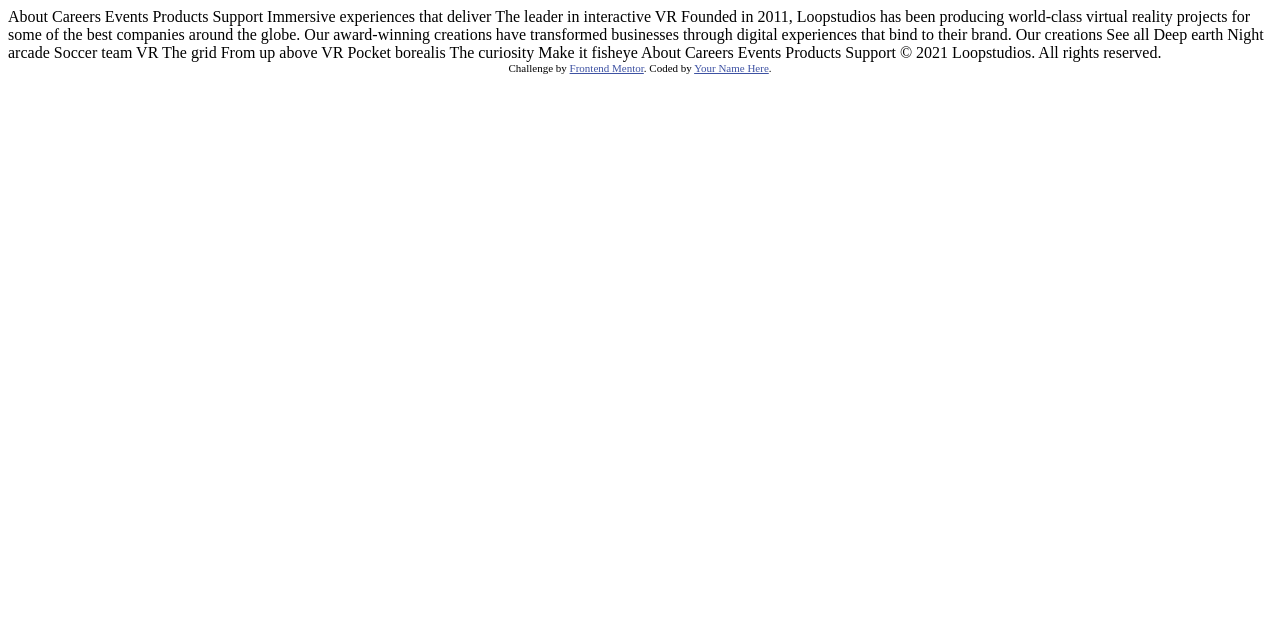
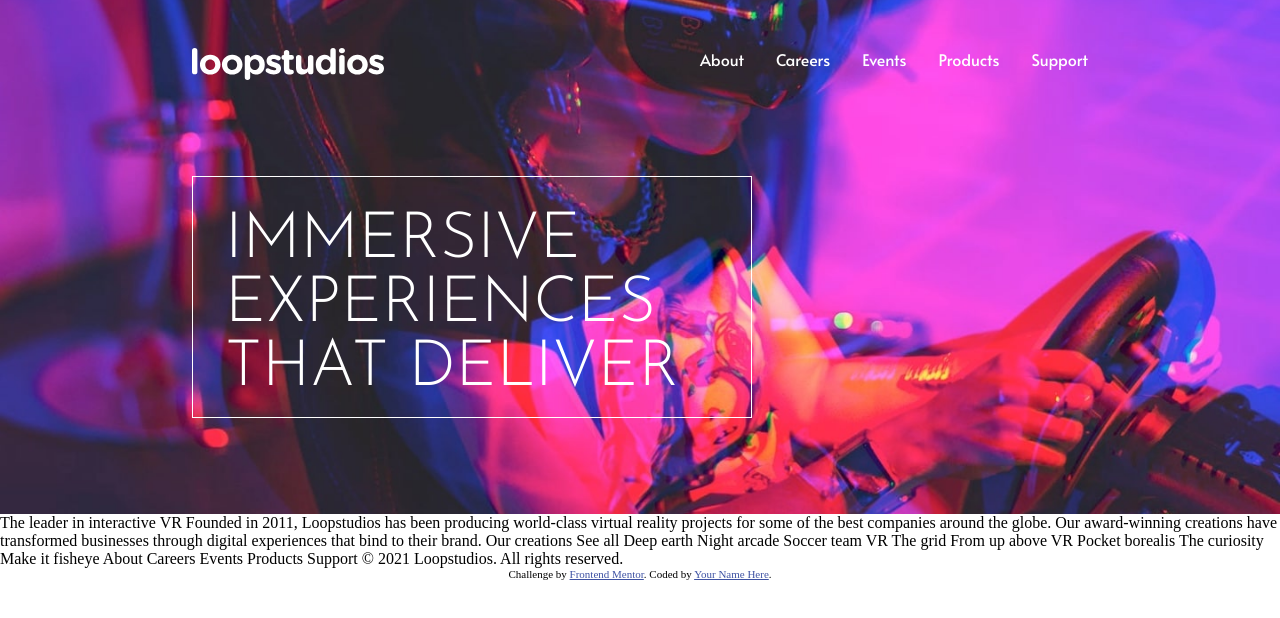
Before and after one commit to apocode01/Loopstudios-landing-page, a plain HTML site: page index.html in a window 1280 px wide. Drawn offline with Linux system fonts and the light colour scheme.

Commit message:
demo header/hero section

```diff
--- a/index.html
+++ b/index.html
@@ -2,26 +2,30 @@
 <html lang="en">
 <head>
   <meta charset="UTF-8">
-  <meta name="viewport" content="width=device-width, initial-scale=1.0"> <!-- displays site properly based on user's device -->
-
+  <meta name="viewport" content="width=device-width, initial-scale=1.0">
   <link rel="icon" type="image/png" sizes="32x32" href="./images/favicon-32x32.png">
-
+  <link rel="stylesheet" href="style/style.css">
   <title>Frontend Mentor | Loopstudios landing page</title>
-
-  <!-- Feel free to remove these styles or customise in your own stylesheet 👍 -->
-  <style>
-    .attribution { font-size: 11px; text-align: center; }
-    .attribution a { color: hsl(228, 45%, 44%); }
-  </style>
 </head>
 <body>
-  About
-  Careers
-  Events
-  Products
-  Support
+  <header class="hero">
+    <nav class="navbar">
+      <button class="transparent-button">
+        <img src="images/logo.svg" alt="loopstudios logo">
+      </button>
+      <ul class="navbar__categories">
+        <li><a href="#">About</a></li>
+        <li><a href="#">Careers</a></li>
+        <li><a href="#">Events</a></li>
+        <li><a href="#">Products</a></li>
+        <li><a href="#">Support</a></li>
+      </ul>
+    </nav>
 
-  Immersive experiences that deliver
+    <div class="box">
+      <h1 class="box__title">Immersive experiences that deliver</h1>
+    </div>
+  </header>
 
   The leader in interactive VR
 
--- /dev/null
+++ b/style/style.scss
@@ -0,0 +1,77 @@
+@import url('https://fonts.googleapis.com/css2?family=Alata&display=swap');
+@import url('https://fonts.googleapis.com/css2?family=Josefin+Sans:wght@300&display=swap');
+
+$white: hsl(0, 0%, 100%);
+$black: hsl(0, 0%, 0%);
+$grey: hsl(0, 0%, 85%);
+
+* {
+    box-sizing: border-box;
+    margin: 0;
+    padding: 0;
+}
+
+.transparent-button {
+    display: flex;
+    flex-direction: column;
+    align-items: center;
+    justify-content: center;
+    background-color: transparent;
+    border: none;
+}
+
+.hero {
+    display: flex;
+    flex-direction: column;
+    padding: 3rem 12rem 6rem 12rem;
+    background-image: url(../images/desktop/image-hero.jpg);
+    background-size: cover;
+    background-position: center;
+    background-repeat: no-repeat;
+    gap: 6rem;
+}
+
+.navbar {
+    display: flex;
+    flex-direction: row;
+    justify-content: space-between;
+}
+
+.navbar__categories {
+    list-style-type: none;
+    display: flex;
+    flex-direction: row;
+    gap: 2rem;
+
+    a {
+        text-decoration: none;
+        font-family: 'Alata', sans-serif;
+        color: $white;
+    }
+}
+
+.box {
+    display: flex;
+    flex-direction: column;
+    justify-content: center;
+    border: solid 1px $white;
+    padding: 2rem 2rem 1rem 2rem;
+    width: 35rem;
+}
+
+.box__title {
+    font-family: 'Josefin Sans', sans-serif;
+    text-transform: uppercase;
+    color: $white;
+    font-size: 4rem;
+    font-weight: 300;
+}
+
+.attribution {
+    font-size: 11px;
+    text-align: center;
+}
+
+.attribution a {
+    color: hsl(228, 45%, 44%);
+}
```
Also changed, not shown: style/style.css (added), 1 other file.
